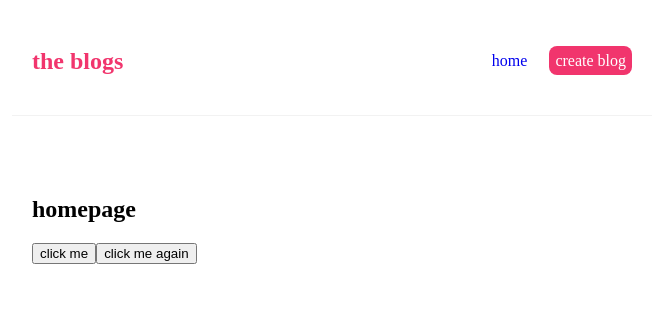
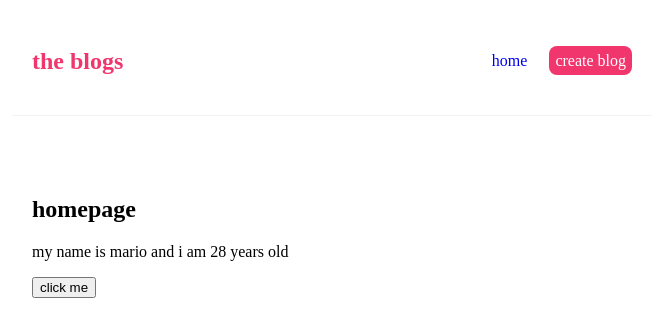
Before and after one commit to dev-olalekan/blogs, a React (Create React App) app: page / in a window 1280 px wide. Shown: the top 336 px of the page, without its empty margins (308-971 px from the left). Built offline with nearby package versions, Linux system fonts and the light colour scheme.

Commit message:
seconday completion

```diff
--- a/src/Home.js
+++ b/src/Home.js
@@ -1,22 +1,21 @@
+import { useState } from "react";
+
 const Home = () => {
+  const [name, setName] = useState("mario");
+  const [age, setAge] = useState(28);
+
   const handleClick = () => {
-    console.log("clihhe");
+    setName("luigi");
+    setAge(15);
   };
 
-  const handleClickagain = (name) => {
-    console.log("hello " + name);
-  };
   return (
     <div className="home">
       <h2>homepage</h2>
+      <p>
+        my name is {name} and i am {age} years old
+      </p>
       <button onClick={handleClick}>click me</button>
-      <button
-        onClick={() => {
-          handleClickagain("maross");
-        }}
-      >
-        click me again
-      </button>
     </div>
   );
 };
```
